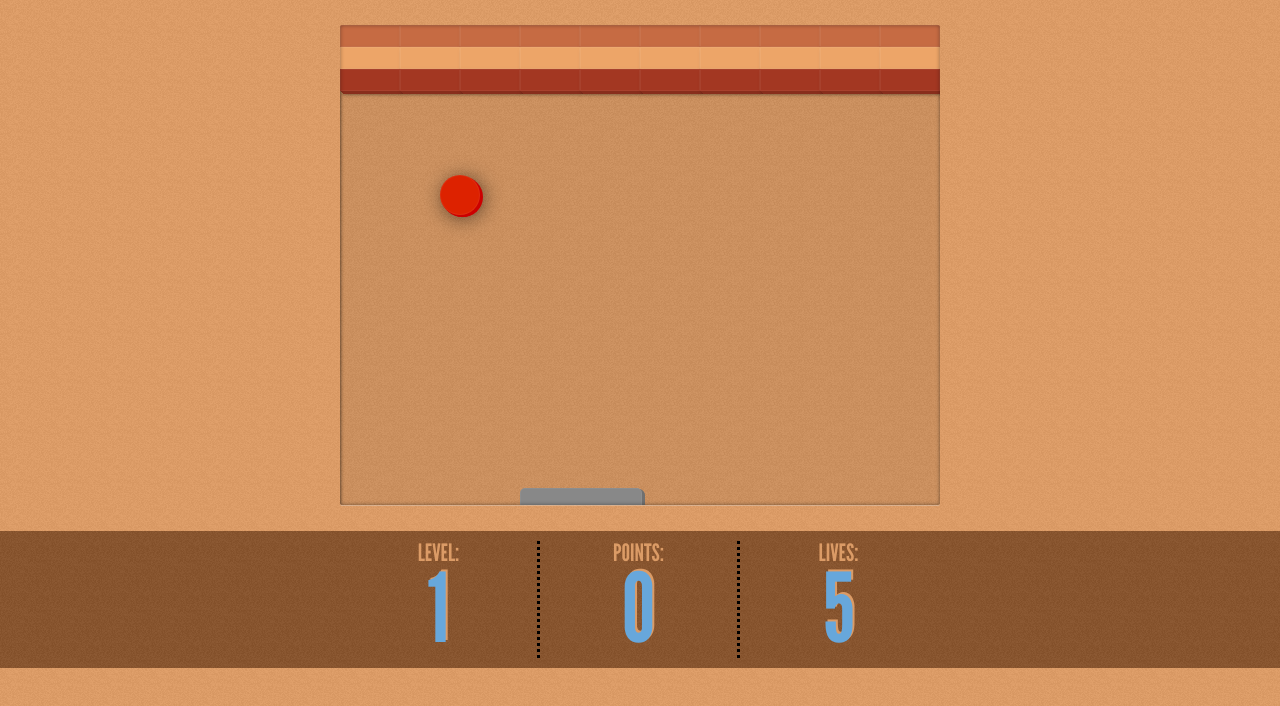
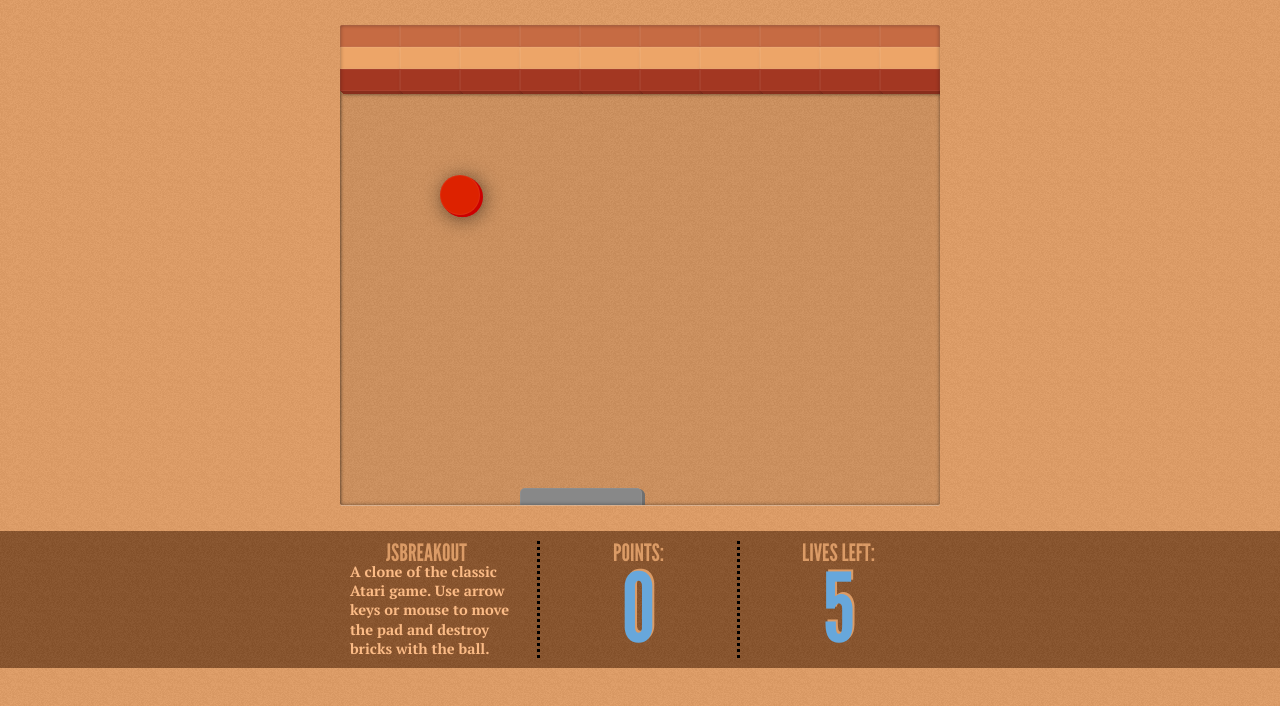
Before and after one commit to 3demax/jsBreakout, a plain HTML site: page index.html in a window 1280 px wide. Drawn offline with Linux system fonts and the light colour scheme.

```diff
--- a/css/field.css
+++ b/css/field.css
@@ -1,3 +1,4 @@
+@import "http://fonts.googleapis.com/css?family=PT+Serif:regular,italic,bold,bolditalic";
 * {
     margin: 0px;
     padding: 0px;
@@ -132,3 +133,13 @@ body {
 #info #lives {
     border-right-color:transparent;
 }
+#info #about{
+	font: bold 11pt/1.3 'PT Serif', serif;
+	color: #fBbB86;
+	text-shadow:none;
+	text-align: left;
+}
+#info dt:first-child{
+	text-align: left;
+	text-indent: 1.5em;
+}
--- a/index.html
+++ b/index.html
@@ -2,6 +2,7 @@
 <html>
 <head>
 	<title>jsBreakout</title>
+	<meta charset="UTF-8">
 	<link rel="stylesheet" href="css/field.css" type="text/css" />
 	<!--	RightJS library-->
 	<script type="text/javascript" src="js/right.js"></script>
@@ -34,9 +35,12 @@
     </div>
 	    <div id="info">
 			<dl>
-				<dt>level:</dt><dd id="level"></dd>
+				<dt>jsBreakout</dt>
+				<dd id="about">
+					A clone of the classic Atari game. Use arrow keys or mouse to move the pad and destroy bricks with the ball.
+				</dd>
 				<dt>points:</dt><dd id="points"></dd>
-				<dt>lives:</dt><dd id="lives"></dd>
+				<dt>lives left:</dt><dd id="lives"></dd>
 			</dl>
 		</div>
 	</div>
--- a/js/main.js
+++ b/js/main.js
@@ -20,7 +20,7 @@ App = {
 		field.fill();
 		if (App.debugMode === 0) display.countdown();
 
-		level = document.getElementById("level");
+		//level = document.getElementById("level");
 		points = document.getElementById("points");
 		lives = document.getElementById("lives");
 		document.addEventListener( 'keydown', function(event){
@@ -43,13 +43,13 @@ App = {
 	update : function()
 	{
 		pad.move();
-		level.innerHTML = App.state.level;
+		//level.innerHTML = App.state.level;
 		points.innerHTML = App.state.points;
 		lives.innerHTML = App.state.lives;
 		//ball.move();
 	},
 	state: {
-		level: 1,
+		//level: 1,
 		points: 0,
 		lives: 5,
 	}
--- a/js/physics.js
+++ b/js/physics.js
@@ -17,7 +17,6 @@ function sgn(a)
 	a>0 ? a=1 : ( a<0 ? a=-1 : a=0 );
 	return a;
 }
-
 function mirror(x1, y1, x2, y2, xx, xy, dx, dy)
 {
 	var ddx = dx - 2*(dx - xx)*sgn(y2 - y1)
```
